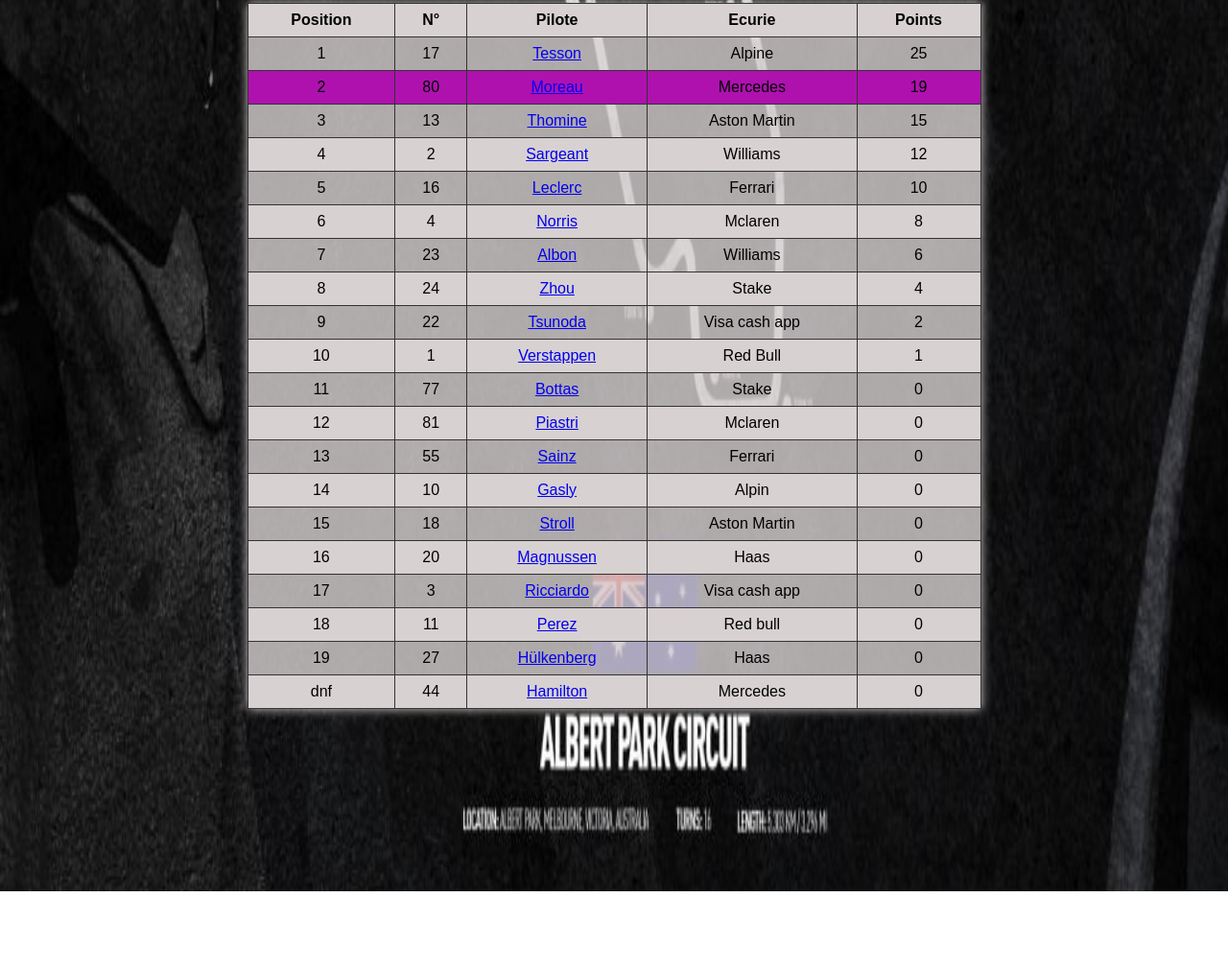
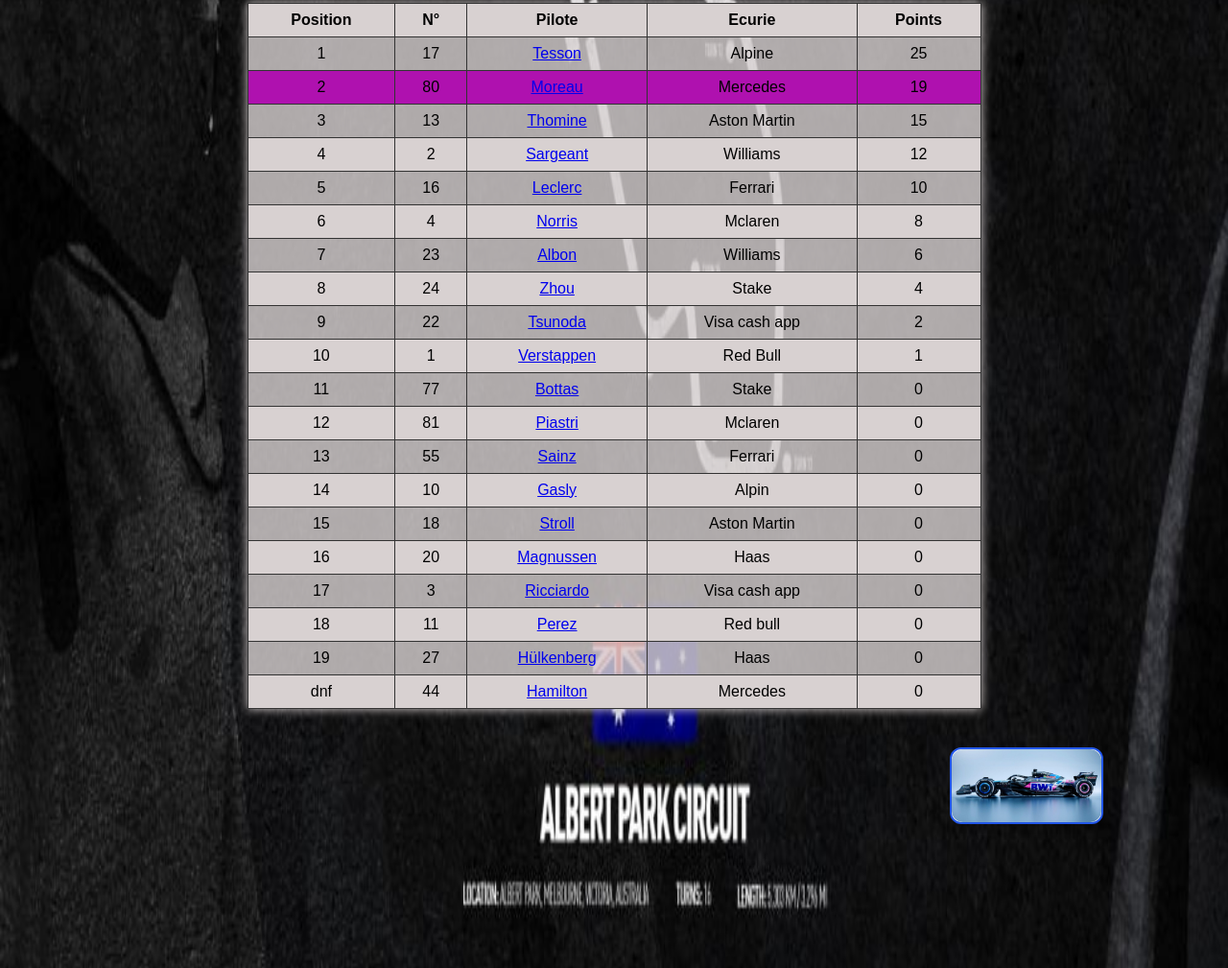
Before and after one commit to Formula150/formula1, a plain HTML site: page docs/gp/gp_australie/resultataustralie.html in a window 1280 px wide. Shown: the part 1084-2093 px from the top of the page at 96% size. Before the commit the page ends 2013 px from the top, so only its background shows below. Drawn offline with Linux system fonts and the light colour scheme.

Commit message:
Add files via upload

```diff
--- a/docs/gp/gp_australie/resultataustralie.css
+++ b/docs/gp/gp_australie/resultataustralie.css
@@ -82,3 +82,32 @@
 tr:nth-child(2) td {
   background-color: rgb(175, 17, 175);      /* surligne la ligne numero 3 */
 }
+
+.home-btn-container {
+  display: flex;
+  justify-content: flex-end; /* aligne le bouton à droite */
+  margin-top: 24px;
+}
+
+.home-btn {
+  background-color: #fff;
+  border: 2px solid #2257e9;
+  border-radius: 12px;
+  padding: 0;
+  width: 160px;
+  height: 80px;
+  display: flex;
+  align-items: center;
+  justify-content: center;
+  box-shadow: 0 2px 8px rgba(0,0,0,0.15);
+  cursor: pointer;
+  transition: background 0.2s, border-color 0.2s;
+}
+
+.home-btn-img {
+  width: 100%;
+  height: 100%;
+  object-fit: cover;
+  display: block;
+  border-radius: 12px; /* arrondi les bords de l'image */
+}
--- a/docs/gp/gp_australie/resultataustralie.html
+++ b/docs/gp/gp_australie/resultataustralie.html
@@ -51,9 +51,19 @@
       <tr><td>18</td><td>11</td><td><a href="../../F1_driver/Perez/perez_sergio.html">Perez</a></td><td>Red bull</td><td>0</td></tr>
       <tr><td>19</td><td>27</td><td><a href="../../F1_driver/Hülkenberg/hülkenberg_nico.html">Hülkenberg</a></td><td>Haas</td><td>0</td></tr>
       <tr><td>dnf</td><td>44</td><td><a href="../../F1_driver/Hamilton/hamilton_lewis.html">Hamilton</a></td><td>Mercedes</td><td>0</td></tr>
-
     </tbody>
   </table>
 
+  <div class="home-btn-container">
+    <a href="../../index.html">
+      <button type="button" class="home-btn">
+        <img src="image_voiture_alpine2.jpg" alt="Home" class="home-btn-img">
+      </button>
+    </a>
+  </div>
+
+
+
+
 </body>
 </html>
```
Also changed, not shown: docs/gp/gp_australie/image_voiture_alpine2.jpg (added).
